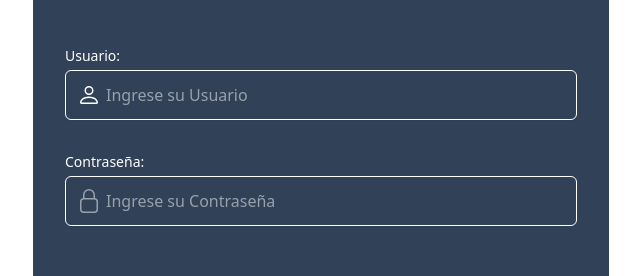
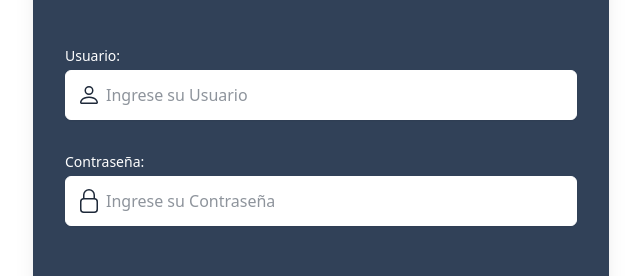
Before and after one commit to RitoTorri/App-Web-Trans-Services, a React (Vite) app in the folder Proyecto-4/: page / in a window 1280 px wide. Shown: the part 324-600 px from the top of the page, without its empty margins (319-959 px from the left). Built offline with nearby package versions, Linux system fonts and the light colour scheme.

Commit message:
cambio de login

```diff
--- a/Proyecto-4/src/components/TasasDivisas.tsx
+++ b/Proyecto-4/src/components/TasasDivisas.tsx
@@ -47,7 +47,7 @@ function TasasDivisas() {
   }
 
   if (error) {
-    return <p>Error al cargar: {error}</p>;
+    return <p className="text-center m-5">Error al cargar.</p>;
   }
 
   return (
--- a/Proyecto-4/src/pages/InicioSesion.tsx
+++ b/Proyecto-4/src/pages/InicioSesion.tsx
@@ -96,7 +96,7 @@ function InicioSesion() {
   return (
     <>
       <main className="flex h-screen justify-center items-center bg-white ">
-        <section className="w-xl flex flex-col justify-center items-center bg-slate-700 rounded-lg p-8 relative mt-16 s">
+        <section className="w-xl flex flex-col justify-center items-center bg-slate-700 rounded-lg p-8 relative mt-16 shadow-xl">
 
           <div className="flex justify-center mb-8 w-60 h-60 flex-shrink-0 mx-auto rounded-full border-4 bg-sky-500 shadow-lg p-0.5 absolute -top-32 left-1/2 transform -translate-x-1/2 z-10" >
             <img
@@ -116,7 +116,7 @@ function InicioSesion() {
           <h1 className="text-4xl mb-15 text-center uppercase font-extrabold font-sans text-white">Iniciar Sesión</h1>
           <form
             onSubmit={manejadorSubmit}
-            className="flex flex-col w-lg gap-2 "
+            className="flex flex-col w-lg gap-2"
           >
             <div className="mb-4">
               <label
@@ -131,7 +131,7 @@ function InicioSesion() {
                 <svg
                   xmlns="http://www.w3.org/2000/svg"
                   fill="currentColor"
-                  className="bi bi-person absolute left-3 top-1/2 text-white h-6 w-6 "
+                  className="bi bi-person absolute left-3 top-1/2 text-gray-800 h-6 w-6 "
                   viewBox="0 0 16 16"
                   style={{
                     top: "45%",
@@ -142,7 +142,7 @@ function InicioSesion() {
                 </svg>
                 <input
                   type="text"
-                  className={`border border-white text-white rounded-md mb-2 shadow-xs w-full py-3 pl-10 pr-3 focus:outline-none focus:ring-2 focus:ring-gray-300 focus:border-gray-300 transition-all ease-in
+                  className={`border border-white text-gray-800 bg-white  rounded-md mb-2 shadow-xs w-full py-3 pl-10 pr-3 focus:outline-none focus:ring-2 focus:ring-gray-300 focus:border-gray-300 transition-all ease-in
                     ${
                       isUserNameError
                         ? "border-red-500 ring-red-500 "
@@ -168,7 +168,7 @@ function InicioSesion() {
                 <svg
                   xmlns="http://www.w3.org/2000/svg"
                   fill="currentColor"
-                  className="bi bi-lock absolute left-3 top-1/2  text-gray-400 h-6 w-6"
+                  className="bi bi-lock absolute left-3 top-1/2  text-gray-800 h-6 w-6"
                   viewBox="0 0 16 16"
                   style={{
                     top: "45%",
@@ -182,7 +182,7 @@ function InicioSesion() {
                 </svg>
                 <input
                   type="password"
-                  className={`border border-white text-white rounded-md mb-2 shadow-xs w-full py-3 pl-10 pr-3 focus:outline-none focus:ring-2 focus:ring-gray-300 focus:border-gray-300 transition-all ease-in
+                  className={`border border-white text-gray-800 bg-white rounded-md mb-2 shadow-xs w-full py-3 pl-10 pr-3 focus:outline-none focus:ring-2 focus:ring-gray-300 focus:border-gray-300 transition-all ease-in
                     ${
                       isPasswordError
                         ? "border-red-500 ring-red-500 "
```
